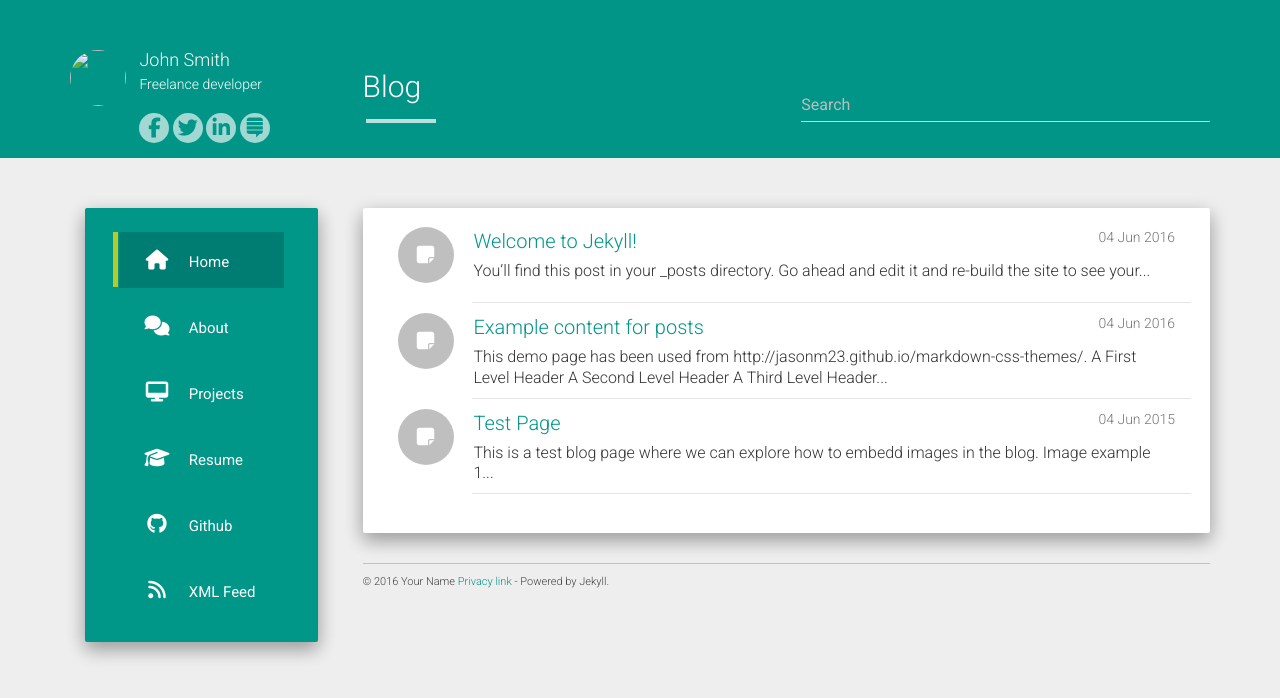
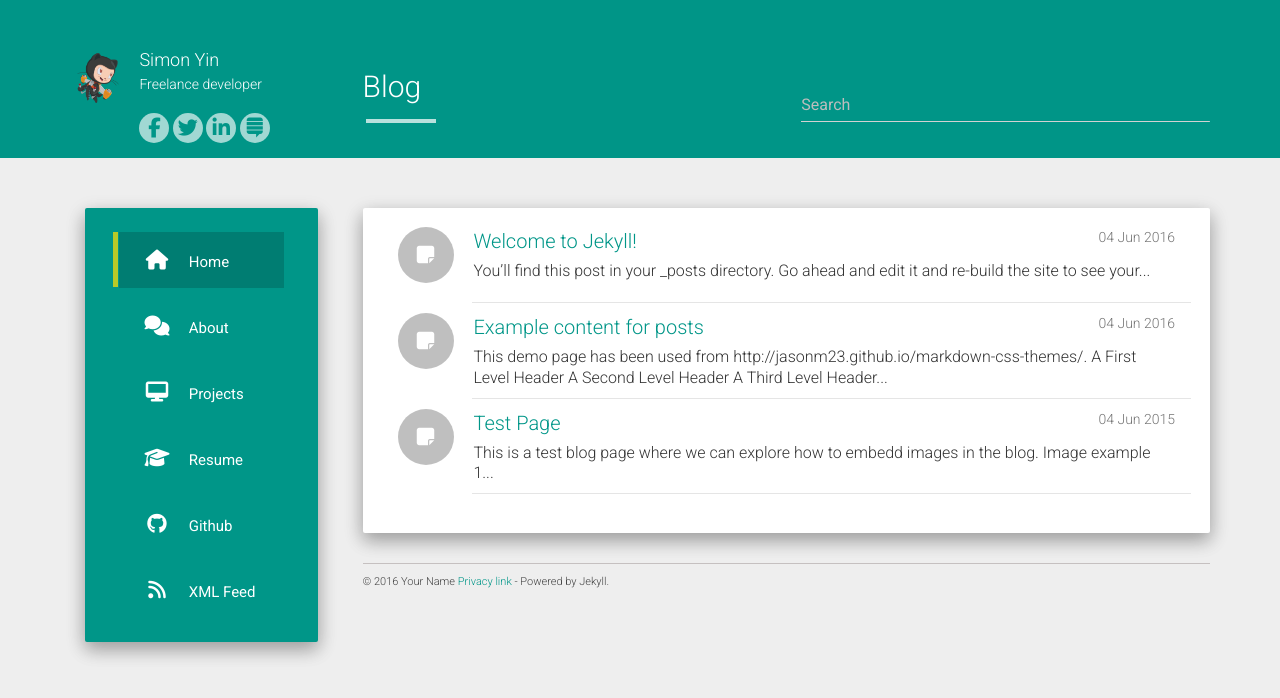
Before and after one commit to yingch2331/yingch.github.io, a Jekyll site: the page built from index.html, in a window 1280 px wide. Shown: the top 698 px of the page. Built offline with Jekyll 4.4.1, drawn with Linux system fonts in a browser that asks for light colours; nearby versions of some CDN libraries; the list of posts is cut into pages by our own code.

Commit message:
Update _config.yml

```diff
--- a/_config.yml
+++ b/_config.yml
@@ -1,7 +1,7 @@
-title: John Smith
+title: Simon Yin
 description: My Personal Blog
-author: John Smith
-logo: /hcz-jekyll-blog/static/img/avatar.png
+author: Simon Yin
+logo: /static/img/avatar.png
 github: https://github.com/codeasashu
 about: Freelance developer
 
```
